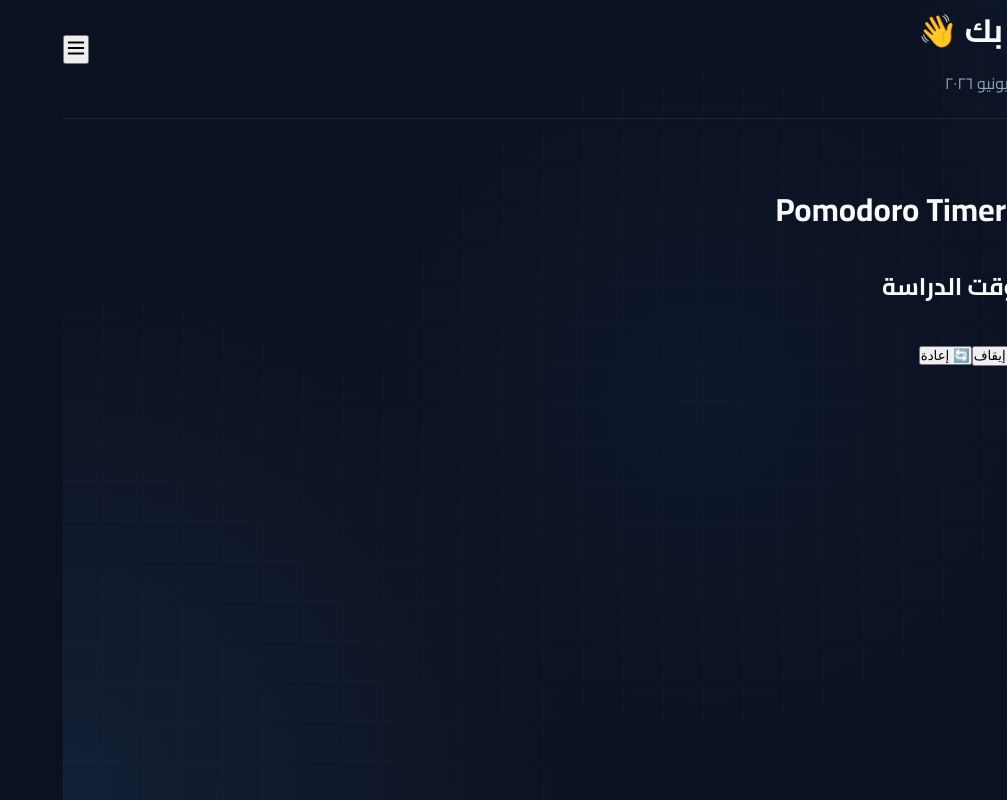
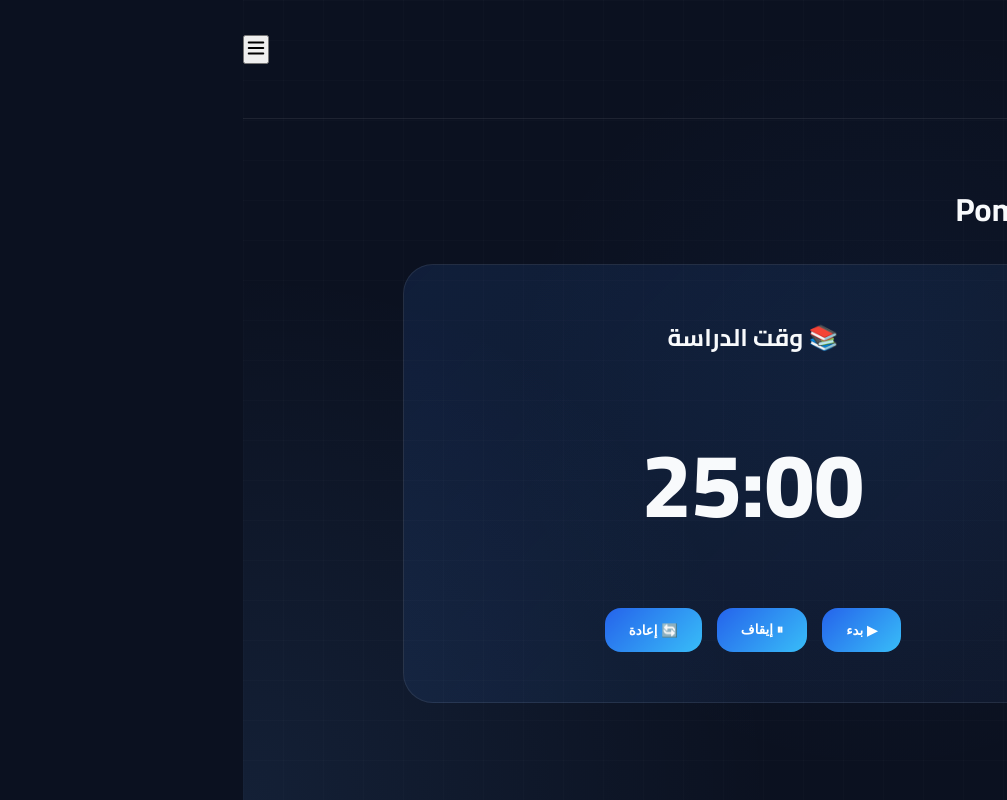
Before and after one commit to bt3762334-commits/study-shield, a React (Vite) app: page /pomodoro in a window 1280 px wide. Shown: the whole page, without its empty margins (273-1280 px from the left). Built offline with nearby package versions, Linux system fonts and the light colour scheme.

Commit message:
Update globals.css

```diff
--- a/src/styles/globals.css
+++ b/src/styles/globals.css
@@ -900,3 +900,67 @@ html {
     text-align: center;
   }
 }
+.pomodoro-card {
+
+  max-width: 700px;
+
+  margin: auto;
+
+  text-align: center;
+
+  background:
+    linear-gradient(
+      135deg,
+      rgba(59,130,246,.12),
+      rgba(96,165,250,.05)
+    );
+
+  border:
+    1px solid rgba(255,255,255,.08);
+
+  border-radius: 30px;
+
+  padding: 50px;
+}
+
+.timer-display {
+
+  font-size: 90px;
+
+  font-weight: 800;
+
+  margin: 40px 0;
+}
+
+.timer-actions {
+
+  display: flex;
+
+  justify-content: center;
+
+  gap: 15px;
+
+  flex-wrap: wrap;
+}
+
+.timer-actions button {
+
+  border: none;
+
+  padding: 14px 24px;
+
+  border-radius: 16px;
+
+  background:
+    linear-gradient(
+      135deg,
+      #2563eb,
+      #38bdf8
+    );
+
+  color: white;
+
+  cursor: pointer;
+
+  font-weight: 700;
+}
```
